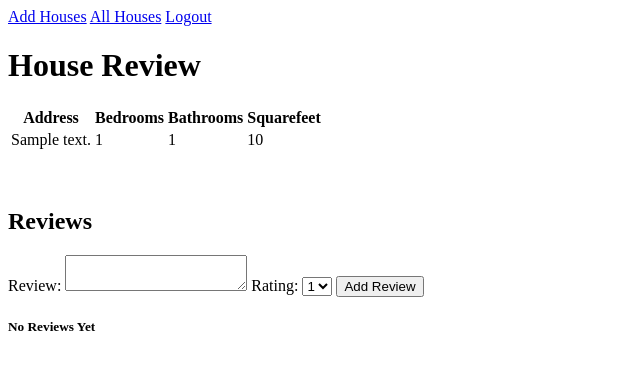
After one commit to Harinder5636/game2, a Node server app: page /houses/600000000000000000000001 in a window 1280 px wide. The commit adds this page. Shown: the top 370 px of the page, without its empty margins (0-640 px from the left). Run offline with Node 20, Linux system fonts and the light colour scheme; tables that the repository leaves empty hold one stand-in row (values such as "Sample post"); some libraries are stand-ins or nearby versions.

Commit message:
working functions

```diff
--- /dev/null
+++ b/controllers/houses.js
@@ -0,0 +1,41 @@
+
+const House = require("../models/house");
+
+module.exports = {
+    new: newHouse,
+    create,
+    index,
+    show,
+}
+
+function show(req, res){
+    House.findById(req.params.id, function(err, house){
+        res.render('houses/show', { title: 'House review', house: house});
+    });
+}
+
+function newHouse(req, res){
+    res.render('houses/new')
+}
+
+
+function create(req, res){
+
+    req.body.bedrooms = parseInt(req.body.bedrooms);
+    req.body.bathrooms = parseInt(req.body.bathrooms);
+    req.body.squarefeet = parseInt(req.body.squarefeet);
+
+    House.create(req.body, function(err, createdHouse){
+        if(err) return res.redirect('/houses/new');
+        console.log(createdHouse, "created house <------")
+        res.redirect('/houses')
+    })
+}
+
+function index(req, res){
+    House.find({}, function(err, housesDocuments){
+        res.render('houses/index', {
+            houses: housesDocuments
+        })
+    })
+}
--- a/models/user.js
+++ b/models/user.js
@@ -7,4 +7,4 @@ const customerSchema = new mongoose.Schema({
     googleId: String
 });
 // need to have a googleId on my userSchema
-module.exports = mongoose.model('customer', customerSchema);
+module.exports = mongoose.model('Customer', customerSchema);
--- a/routes/index.js
+++ b/routes/index.js
@@ -18,7 +18,7 @@ router.get('/auth/google', passport.authenticate(
 router.get('/oauth2callback', passport.authenticate(
   'google',
   {
-    successRedirect : '/', // where do you want the client to go after you login
+    successRedirect : '/houses', // where do you want the client to go after you login
     failureRedirect : '/' // where do you want the client to go if login fails
   }
 ));
--- a/server.js
+++ b/server.js
@@ -19,7 +19,9 @@ require('./config/database');
 require('./config/passport');
 
 var indexRoutes = require('./routes/index');
-var moviesRoutes = require('./routes/movies');
+var housesRoutes = require('./routes/houses');
+var reviewRoutes = require('./routes/reviews');
+
 
 
 // view engine setup
@@ -52,7 +54,8 @@ app.use(function (req, res, next) {
 
 // mount all routes with appropriate base paths
 app.use('/', indexRoutes);
-app.use('/movies', moviesRoutes);
+app.use('/houses', housesRoutes);
+app.use('/', reviewRoutes);
 
 
 // invalid request, send 404 page
--- /dev/null
+++ b/views/houses/show.ejs
@@ -0,0 +1,103 @@
+
+<!DOCTYPE html>
+<html>
+  <head>
+    <title>House</title>
+    <link rel='stylesheet' href='/stylesheets/style.css' />
+  </head>
+  <body>
+    <a href='/houses/new'>Add Houses</a>
+    <a href='/houses'>All Houses</a>
+    <a href="/logout">Logout</a>
+    <h1>House Review</h1>
+    <table>
+        <thead>
+          <tr>
+            <th>Address</th>
+            <th>Bedrooms</th>
+            <th>Bathrooms</th>
+            <th>Squarefeet</th>
+          </tr>
+        </thead>
+        <tbody>
+          <tr>
+            <td><%= house.address %></td>
+            <td><%= house.bedrooms %></td>
+            <td><%= house.bathrooms %></td>
+            <td><%= house.squarefeet %></td>
+          </tr>
+        </tbody>
+      </table>
+
+      <br><br><h2>Reviews</h2>
+<form id="add-review-form" method="POST"
+  action="/houses/<%= house._id %>/reviews">
+  <label>Review:</label>
+  <textarea name="description"></textarea>
+  <label>Rating:</label>
+  <select name="rating">
+    <option value="1">1</option>
+    <option value="2">2</option>
+    <option value="3">3</option>
+    <option value="4">4</option>
+    <option value="5">5</option>
+  </select>
+  <input type="submit" value="Add Review">
+</form>
+
+<% if (house.reviews.length) { %>
+    <table>
+      <thead>
+        <tr>
+
+          <th>Review</th>
+          <th>Rating</th>
+        </tr>
+      </thead>
+      <tbody>
+        <% house.reviews.forEach(function(r) { %>
+          <tr>
+
+            <td><%= r.description %></td>
+            <td><%= r.rating %></td>
+          </tr>
+        <% }); %>
+      </tbody>
+    </table>
+  <% } else { %>
+    <h5>No Reviews Yet</h5>
+  <% } %>
+
+  <% house.reviews.forEach(function(review) { %>
+    <div class="review">
+ <% if (review.userId.equals(user._id)) { %>
+  <form action="/reviews/<%= review._id %>?_method=DELETE" method="POST">
+    <button type="submit">X</button>
+  </form>
+  <% } %>
+</div>
+<% }) %>
+
+
+<% house.reviews.forEach(function(review){ %>
+    <div>
+     <form action="/reviews/<%= review._id %>?_method=PUT" method="POST">
+      <input type="text"
+        name="description"
+        value="<%= %>"
+      >
+      <select name="rating"
+        value='<%= review.rating %>'
+        >
+        <option value="1">1</option>
+        <option value="2">2</option>
+        <option value="3">3</option>
+        <option value="4">4</option>
+        <option value="5" selected>5</option>
+      </select>
+        <button type='submit'>Update Comment</button>
+      </form>
+    </div>
+  <% }) %>
+    </body>
+    </html>
--- a/views/index.ejs
+++ b/views/index.ejs
@@ -4,10 +4,10 @@
     <meta charset="UTF-8">
     <meta http-equiv="X-UA-Compatible" content="IE=edge">
     <meta name="viewport" content="width=device-width, initial-scale=1.0">
-    <title>Movies</title>
+    <title>Houses</title>
 </head>
 <body>
-    <h1>Welcome to the Movies</h1>
+    <h1>Welcome To Your Dream Home</h1>
     <div>
         <% if(user) { %>
             <a href="/auth/google"> Login with Google</a>
```
Also changed, not shown: controllers/reviews.js (added, +44 -0 lines), controllers/users.js (deleted, +0 -9 lines), models/house.js (added, +20 -0 lines), models/movie.js (deleted, +0 -17 lines), routes/houses.js (added, +12 -0 lines), routes/movies.js (deleted, +0 -7 lines), routes/reviews.js (added, +14 -0 lines), views/houses/index.ejs (added, +38 -0 lines), views/houses/new.ejs (added, +49 -0 lines), views/movies/index.ejs (deleted, +0 -12 lines), controllers/movies.js (deleted), imgs/Screen Shot 2021-10-04 at 1.39.51 PM.png (deleted), imgs/Screen Shot 2021-10-04 at 2.08.35 PM.png (added).
